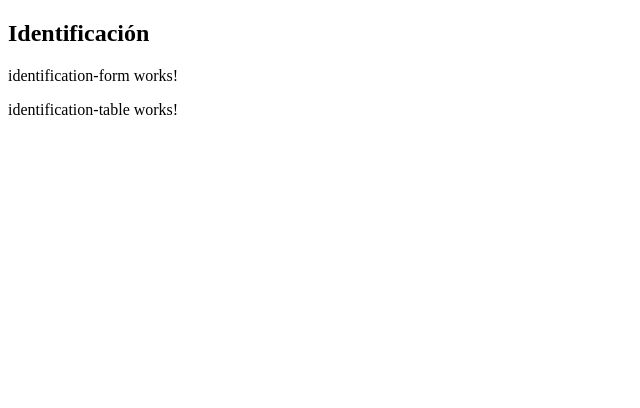
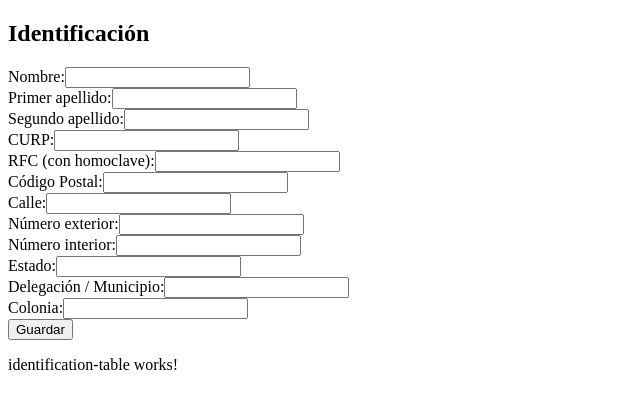
Before and after one commit to HectorRubi/techtest-mifel-form, an Angular app: page / in a window 1280 px wide. Shown: the top 408 px of the page, without its empty margins (0-640 px from the left). Built offline with nearby package versions, Linux system fonts and the light colour scheme.

Commit message:
Create form elements and set main structure

```diff
--- a/src/app/components/identification-form/identification-form.component.html
+++ b/src/app/components/identification-form/identification-form.component.html
@@ -1 +1,71 @@
-<p>identification-form works!</p>
+<form [formGroup]="identificationForm" (ngSubmit)="onSubmit()">
+  <div formGroupName="userInfo">
+    <div class="input-field">
+      <label for="name">Nombre:</label>
+      <input type="text" id="name" formControlName="name" />
+    </div>
+
+    <div class="input-field">
+      <label for="lastname">Primer apellido:</label>
+      <input type="text" id="lastname" formControlName="lastname" />
+    </div>
+
+    <div class="input-field">
+      <label for="secondLastname">Segundo apellido:</label>
+      <input type="text" id="secondLastname" formControlName="secondLastname" />
+    </div>
+
+    <div class="input-field">
+      <label for="curp">CURP:</label>
+      <input type="text" id="curp" formControlName="curp" />
+    </div>
+
+    <div class="input-field">
+      <label for="rfc">RFC (con homoclave):</label>
+      <input type="text" id="rfc" formControlName="rfc" />
+    </div>
+  </div>
+
+  <div formGroupName="address">
+    <div class="input-field">
+      <label for="zip">Código Postal:</label>
+      <input type="text" id="zip" formControlName="zip" />
+    </div>
+
+    <div class="input-field">
+      <label for="street">Calle:</label>
+      <input type="text" id="street" formControlName="street" />
+    </div>
+
+    <div class="input-field">
+      <label for="extNum">Número exterior:</label>
+      <input type="text" id="extNum" formControlName="extNum" />
+    </div>
+
+    <div class="input-field">
+      <label for="intNum">Número interior:</label>
+      <input type="text" id="intNum" formControlName="intNum" />
+    </div>
+
+    <div class="input-field">
+      <label for="state">Estado:</label>
+      <input type="text" id="state" formControlName="state" />
+    </div>
+
+    <div class="input-field">
+      <label for="district">Delegación / Municipio:</label>
+      <input type="text" id="district" formControlName="district" />
+    </div>
+
+    <div class="input-field">
+      <label for="colony">Colonia:</label>
+      <input type="text" id="colony" formControlName="colony" />
+    </div>
+  </div>
+
+  <div>
+    <button type="submit" [disabled]="!identificationForm.valid">
+      Guardar
+    </button>
+  </div>
+</form>
--- a/src/app/components/identification-form/identification-form.component.ts
+++ b/src/app/components/identification-form/identification-form.component.ts
@@ -1,10 +1,32 @@
 import { Component } from '@angular/core';
+import { FormControl, FormGroup } from '@angular/forms';
 
 @Component({
   selector: 'app-identification-form',
   templateUrl: './identification-form.component.html',
-  styleUrls: ['./identification-form.component.scss']
+  styleUrls: ['./identification-form.component.scss'],
 })
 export class IdentificationFormComponent {
+  identificationForm = new FormGroup({
+    userInfo: new FormGroup({
+      name: new FormControl(''),
+      lastname: new FormControl(''),
+      secondLastname: new FormControl(''),
+      curp: new FormControl(''),
+      rfc: new FormControl(''),
+    }),
+    address: new FormGroup({
+      zip: new FormControl(''),
+      street: new FormControl(''),
+      extNum: new FormControl(''),
+      intNum: new FormControl(''),
+      state: new FormControl(''),
+      district: new FormControl(''),
+      colony: new FormControl(''),
+    }),
+  });
 
+  onSubmit() {
+    console.warn(this.identificationForm.value);
+  }
 }
```
Also changed, not shown: src/app/app.module.ts (+5 -6 lines).
